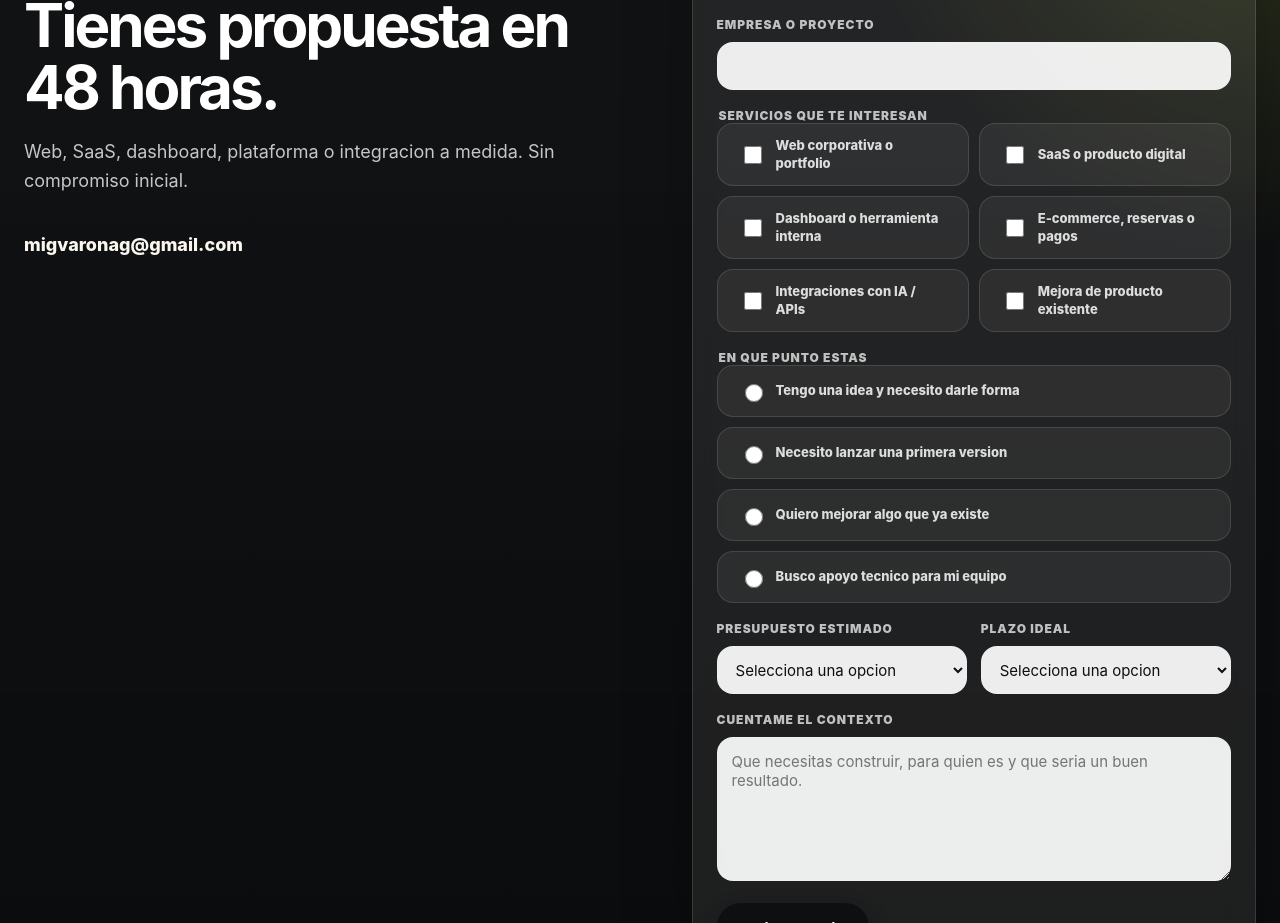
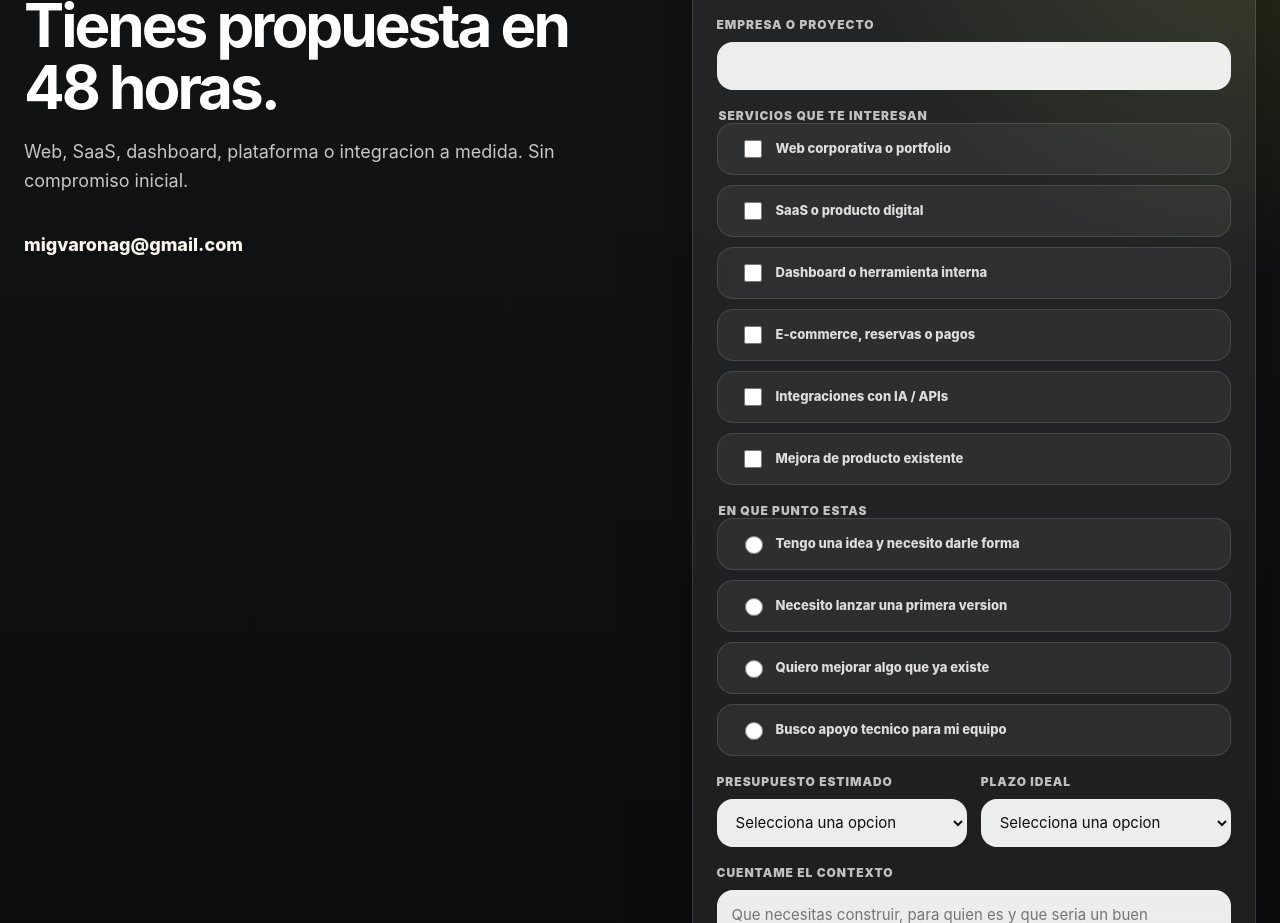
Before and after one commit to MigVarona/portfolio2026, a Next.js app: page / in a window 1280 px wide. Shown: the part 6220-7143 px from the top of the page. Built offline with nearby package versions, Linux system fonts and the light colour scheme.

Commit message:
Stack contact service options

```diff
--- a/app/globals.css
+++ b/app/globals.css
@@ -827,7 +827,7 @@ button.button:disabled {
 }
 
 .option-grid {
-  grid-template-columns: repeat(2, minmax(0, 1fr));
+  grid-template-columns: 1fr;
 }
 
 .check-option,
```
